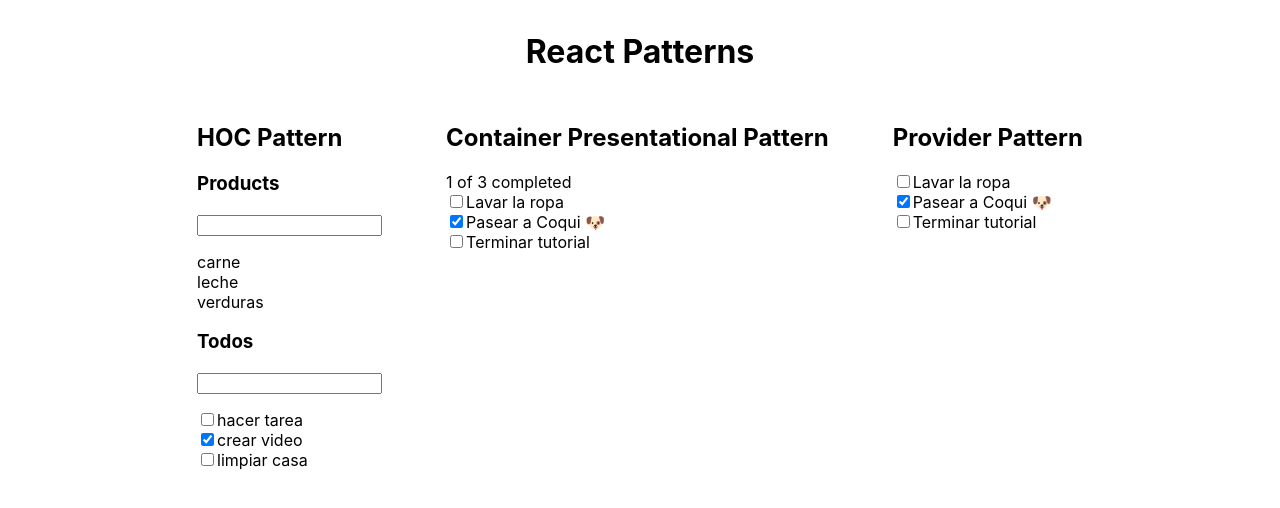
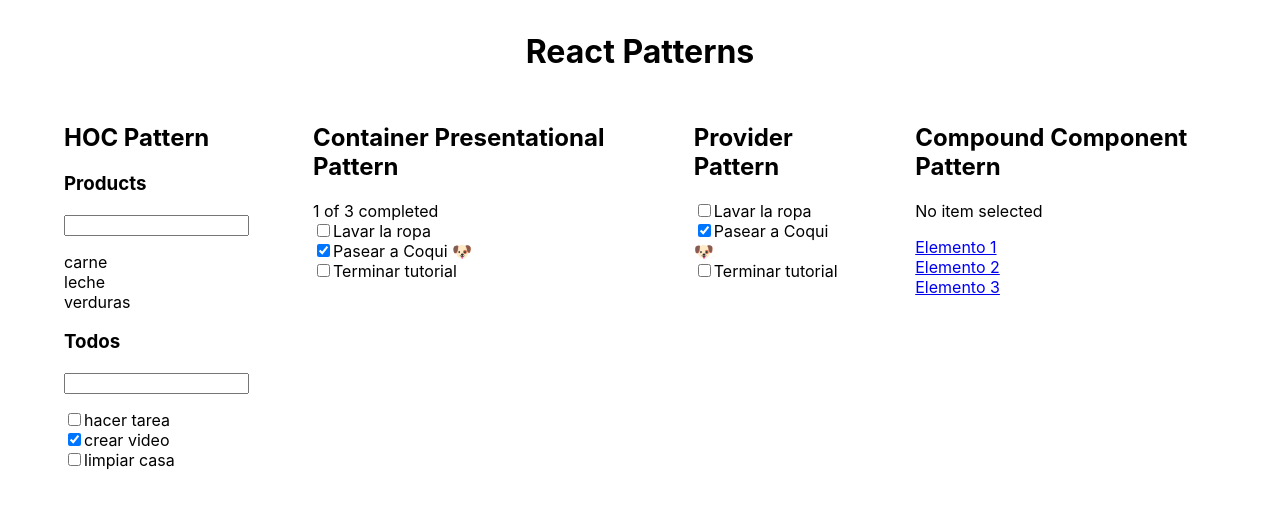
Before and after one commit to jcarlosj/React-4-Patrones-de-Dise-o-YT-VidaMRR, a React (Create React App) app: page / in a window 1280 px wide. Shown: the top 508 px of the page. Built offline with nearby package versions, Linux system fonts and the light colour scheme.

Commit message:
[+] Compound Component Pattern: Menu

```diff
--- a/src/App.js
+++ b/src/App.js
@@ -1,8 +1,10 @@
 import HocPattern from './components/hoc-pattern/Main';
 import TodoContainer from './components/container-presentational-pattern/Main';
 import ProviderPattern from './components/provider-pattern/Main';
+import CompoundComponentPattern from './components/compound-components-pattern/Main';
 
 import './App.css';
+
 
 function App() {
 	return (
@@ -20,9 +22,13 @@ function App() {
 				<div className="pattern pattern-provider">
 					<ProviderPattern />
 				</div>
+				<div className="pattern pattern-compound-component">
+					<CompoundComponentPattern />
+				</div>
 			</div>
 		</>
 	);
 }
 
+
 export default App;
--- /dev/null
+++ b/src/components/compound-components-pattern/Main.jsx
@@ -0,0 +1,19 @@
+import Menu from './Menu/Menu';
+
+
+// * Main Functional Component
+const CompoundComponentPattern = () => {
+    return (
+        <>
+            <h2>Compound Component Pattern</h2>
+            <Menu>
+                <Menu.Item title="Elemento 1" />
+                <Menu.Item title="Elemento 2" />
+                <Menu.Item title="Elemento 3" />
+            </Menu>
+        </>
+    );
+}
+
+
+export default CompoundComponentPattern;
--- /dev/null
+++ b/src/components/compound-components-pattern/Menu/Menu.jsx
@@ -0,0 +1,43 @@
+import Store, { useAppContext } from './Store';
+
+// Function Component: Compound Component
+export default function Menu({ children }) {
+    return (
+        <Store>
+            <MenuContainer>{ children }</MenuContainer>
+        </Store>
+    );
+}
+
+// Functional Component: Container Component
+function MenuContainer({ children }) {
+    const store = useAppContext();
+
+    return (
+        <>
+            <div>{ store.showSelected() }</div>
+            <ul>{ children }</ul>
+        </>
+    );
+}
+
+// Function Component: MenuItem Component
+function MenuItem({ title }) {
+    const store = useAppContext();
+
+    function handleClick( e ) {
+        e.preventDefault();
+        store.onSelect( title );
+    }
+    return (
+        <li>
+            <a href="#here" onClick={ handleClick }>
+                { title }
+            </a>
+        </li>
+    );
+}
+
+
+// * Crea la dependencia entre un componente y el otro, es decir: el componente compuesto
+Menu.Item = MenuItem;
--- /dev/null
+++ b/src/components/compound-components-pattern/Menu/Store.jsx
@@ -0,0 +1,40 @@
+import { createContext, useContext, useState } from 'react';
+
+
+// 1. Definicion de contexto
+const AppContext = createContext({
+    selected: '',
+    onSelect: ( title ) => {},
+    showSelected: () => {},
+});
+
+// 2.Implementación
+// Functional Component: Provider Component
+export default function Store({ children }) {
+    const [ selected, setSelected ] = useState( '' );
+
+    function onSelect( title ) {
+        setSelected( title );
+    }
+
+    function showSelected() {
+        return selected !== '' ? `Item selected: ${ selected }` : `No item selected`;
+    }
+
+    return (
+        <AppContext.Provider
+            value={{
+                selected,
+                onSelect,
+                showSelected,
+            }}
+        >
+            { children }
+        </AppContext.Provider>
+    );
+}
+
+// 3. Función para acceder al contexto
+export function useAppContext() {
+    return useContext( AppContext );
+}
```
